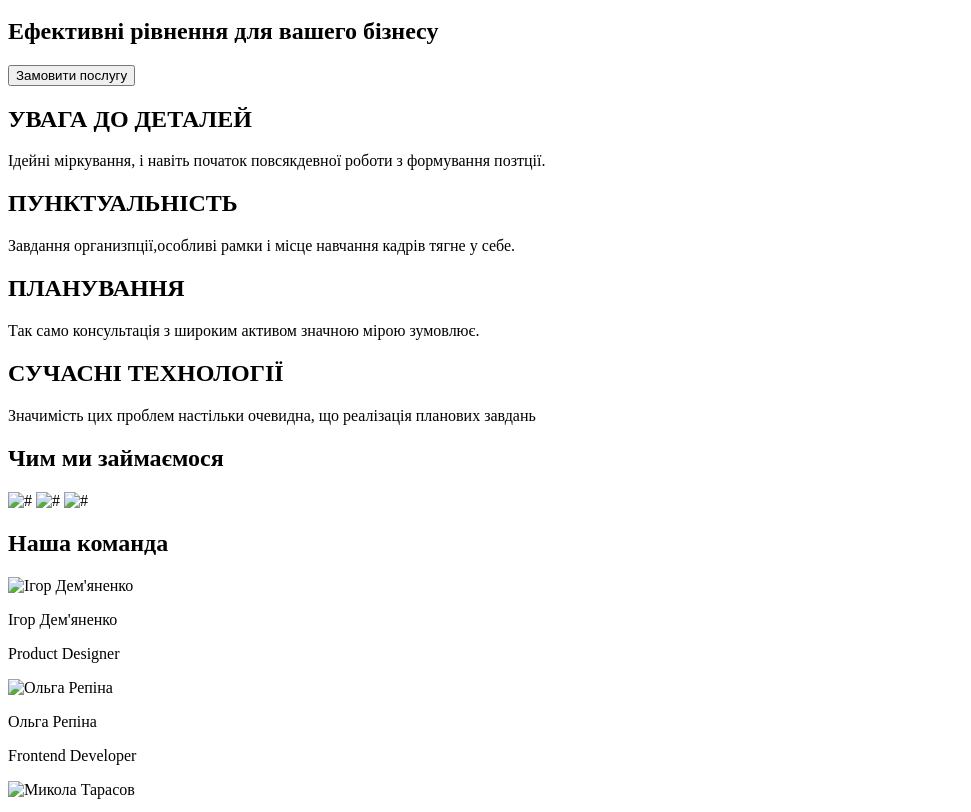
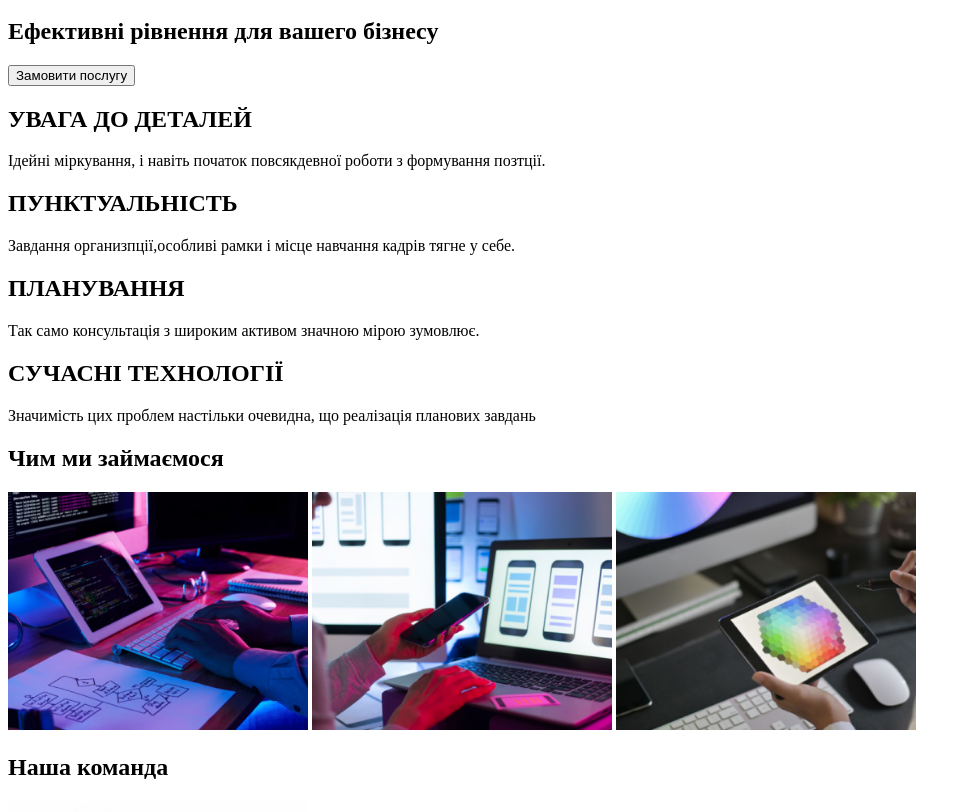
Before and after one commit to Areyoudoun/firstproject, a plain HTML site: page index2.html in a window 1280 px wide. Shown: the part 105-917 px from the top of the page, without its empty margins (0-971 px from the left). Drawn offline with Linux system fonts and the light colour scheme.

Commit message:
Update index2.html

```diff
--- a/index2.html
+++ b/index2.html
@@ -39,16 +39,16 @@
         </section>
         <section>
             <h1>Чим ми займаємося</h1>
-            <img src="#" alt="#">
-            <img src="#" alt="#">
-            <img src="#" alt="#">
+            <img src="img.png" width="300" alt="#">
+            <img src="img (1).png" width="300 alt="#">
+            <img src="img (2).png" width="300 alt="#">
         </section>
         <section>
             <h1>Наша команда</h1>
-            <img src="#" alt="Ігор Дем'яненко"><p>Ігор Дем'яненко<p>Product Designer</p></p>
-            <img src="#" alt="Ольга Репіна"><p>Ольга Репіна<p>Frontend Developer</p></p>
-            <img src="#" alt="Микола Тарасов"><p>Микола Тарасов<p>Marketing</p></p>
-            <img src="#" alt="Михайло Єрмаков"><p>Михайло Єрмаков<p>UI Designer</p></p>
+            <img src="img (3).jpg" width="300" alt=Ігор Дем'яненко"><p>Ігор Дем'яненко<p>Product Designer</p></p>
+            <img src="img (2).jpg" width="300" alt=Ольга Репіна"><p>Ольга Репіна<p>Frontend Developer</p></p>
+            <img src="img (1).jpg" width="300" alt=Микола Тарасов"><p>Микола Тарасов<p>Marketing</p></p>
+            <img src="img.jpg" width="300" alt="Михайло Єрмаков"><p>Михайло Єрмаков<p>UI Designer</p></p>
         </section>
     </main>
     <footer>
```
